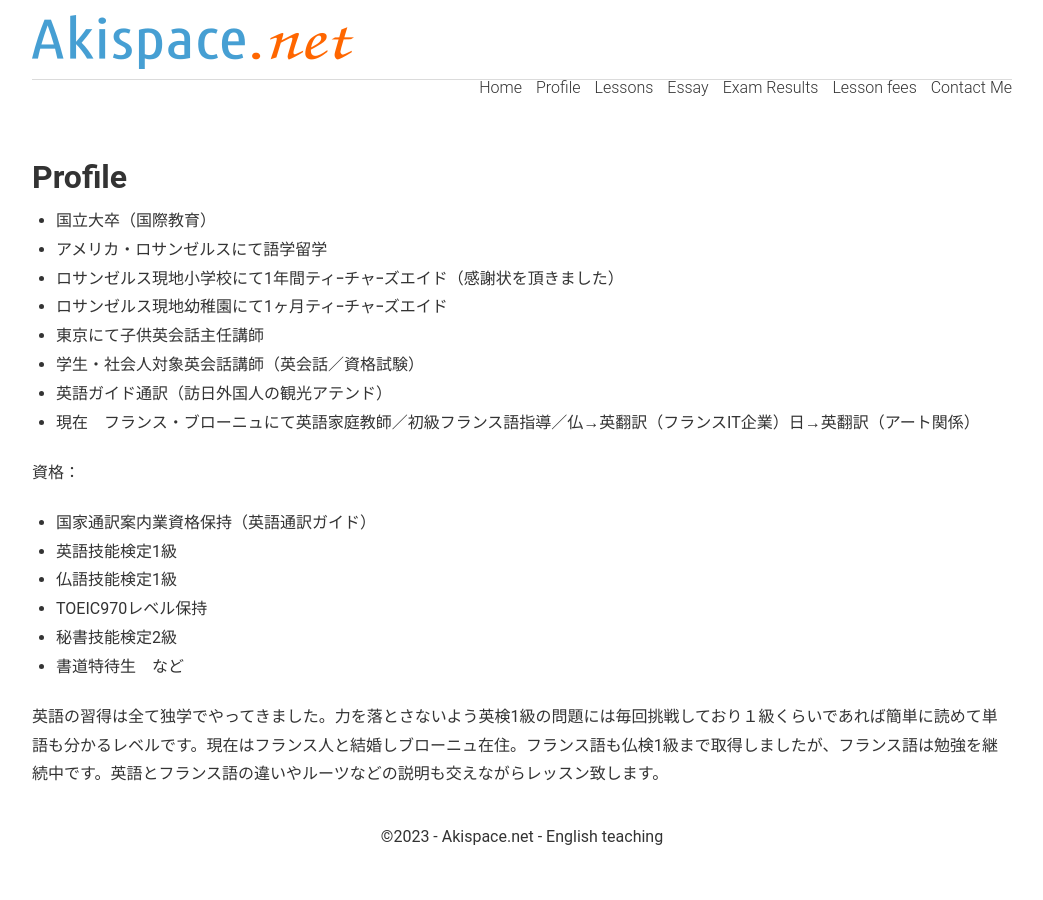
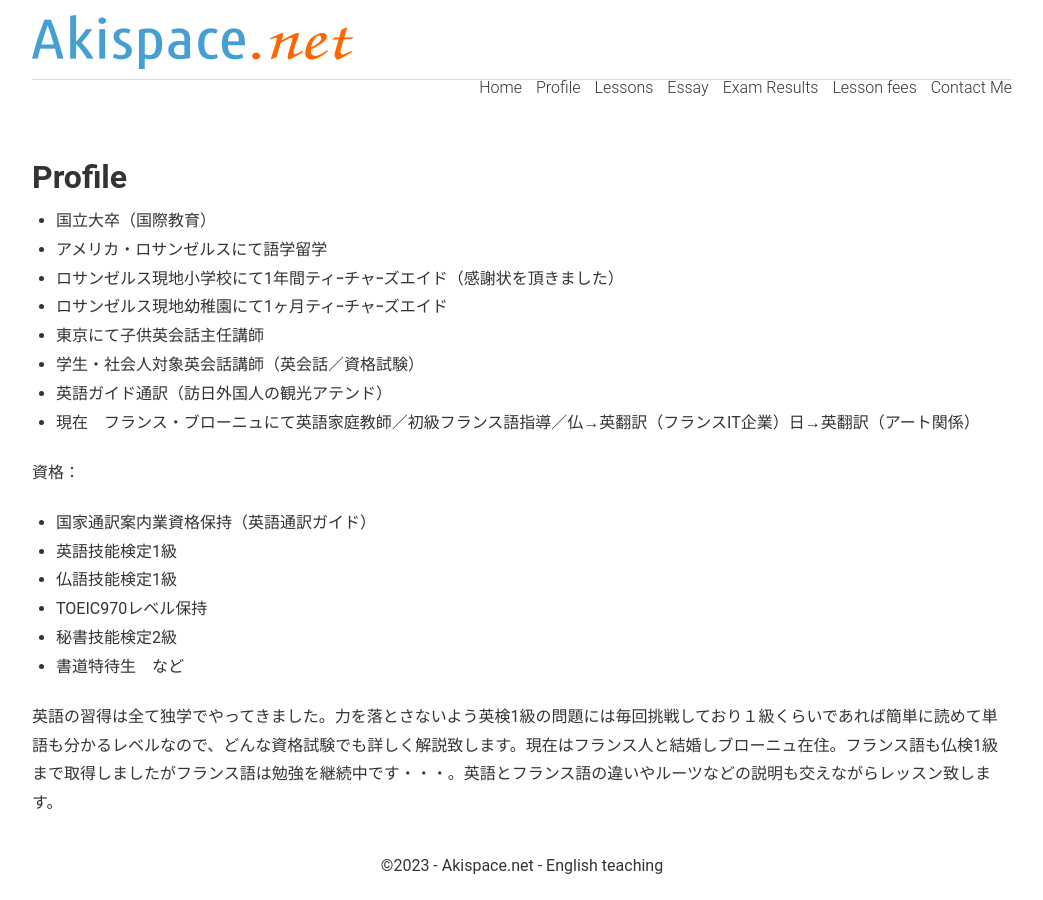
Before and after one commit to phocean/akispace, a Jekyll site: the page built from profile.md, in a window 1280 px wide. Shown: the whole page, without its empty margins (118-1161 px from the left). Built offline with Jekyll 4.4.1, drawn with Linux system fonts in a browser that asks for light colours.

Commit message:
Update profile.md
modified some phrases

```diff
--- a/profile.md
+++ b/profile.md
@@ -26,4 +26,4 @@ description: フランス、パリで探す英語家庭教師。英検1級/フ
 * 秘書技能検定2級
 * 書道特待生　など
 
-英語の習得は全て独学でやってきました。力を落とさないよう英検1級の問題には毎回挑戦しており１級くらいであれば簡単に読めて単語も分かるレベルです。現在はフランス人と結婚しブローニュ在住。フランス語も仏検1級まで取得しましたが、フランス語は勉強を継続中です。英語とフランス語の違いやルーツなどの説明も交えながらレッスン致します。
+英語の習得は全て独学でやってきました。力を落とさないよう英検1級の問題には毎回挑戦しており１級くらいであれば簡単に読めて単語も分かるレベルなので、どんな資格試験でも詳しく解説致します。現在はフランス人と結婚しブローニュ在住。フランス語も仏検1級まで取得しましたがフランス語は勉強を継続中です・・・。英語とフランス語の違いやルーツなどの説明も交えながらレッスン致します。
```
